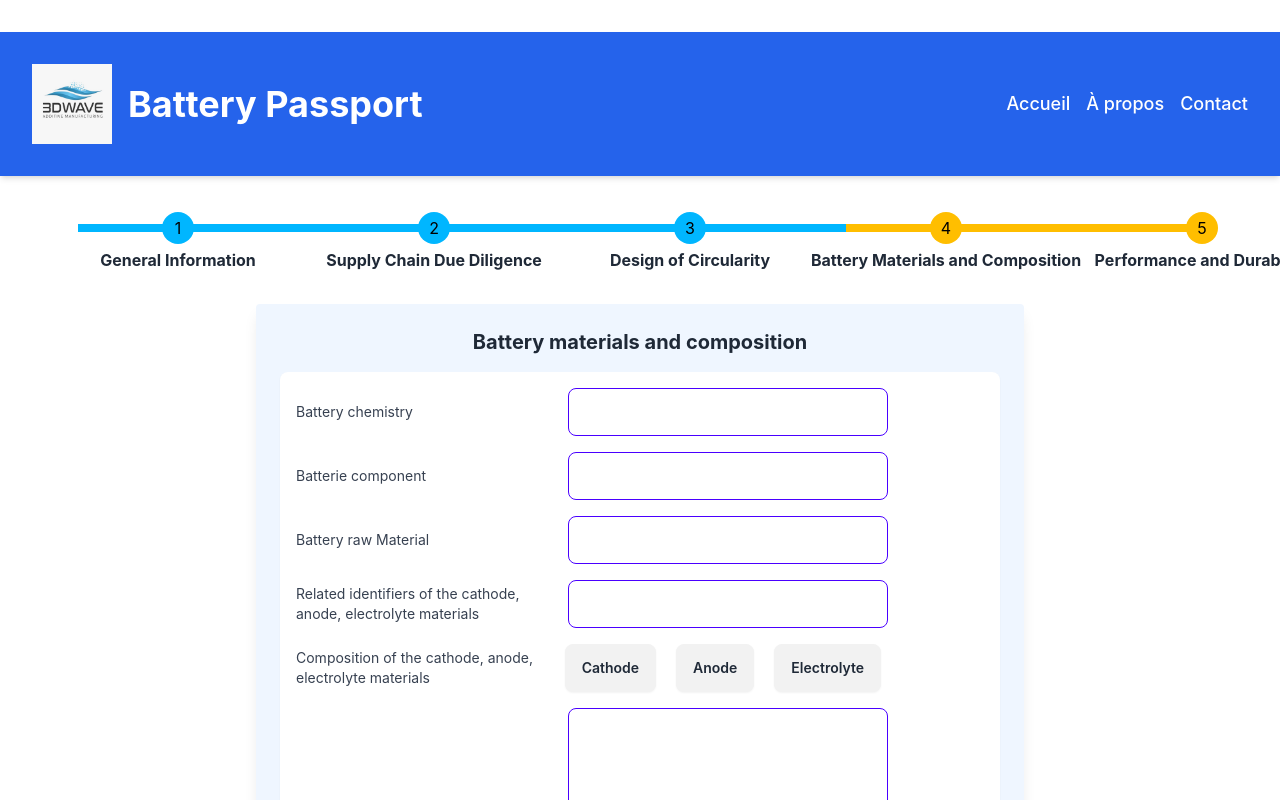
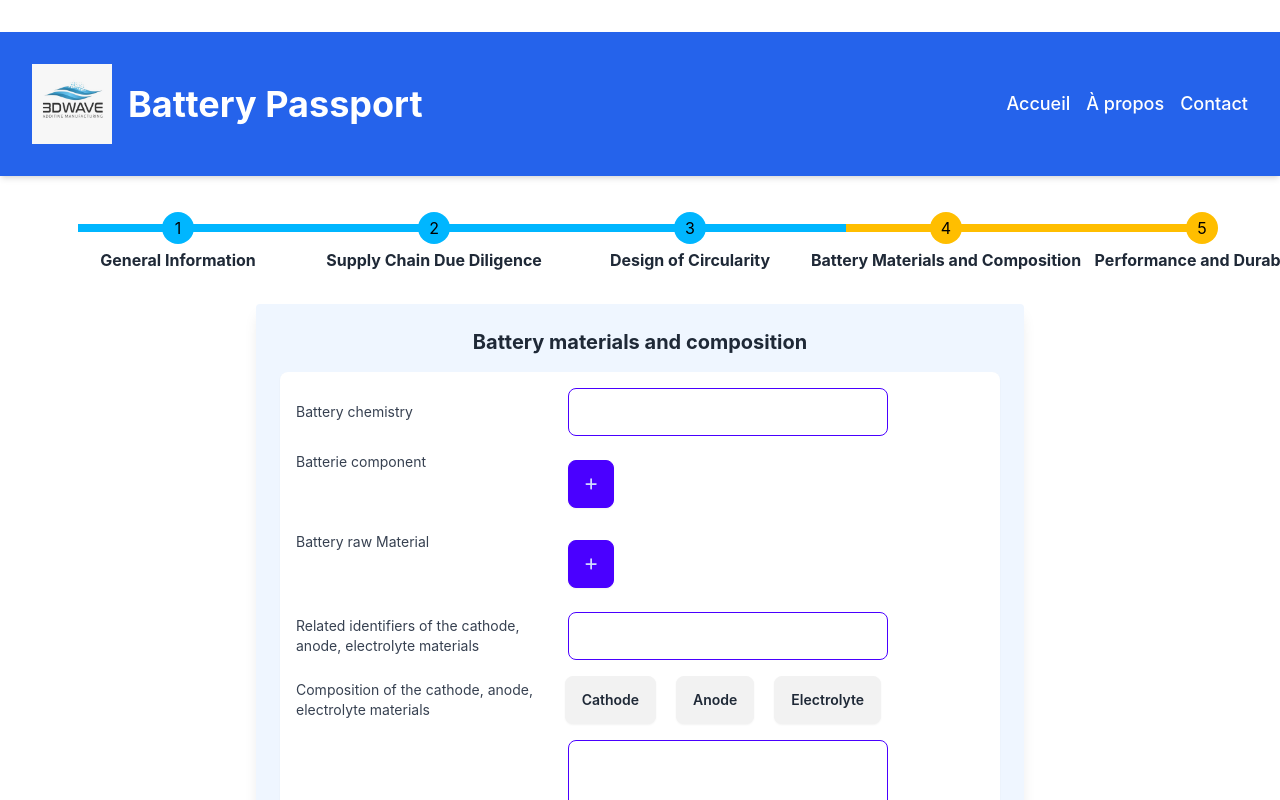
Before and after one commit to BacemJaza/BatteryForm, a React (Create React App) app in the folder battery-form/frontend/: page /batterymaterials in a window 1280 px wide. Shown: the top 800 px of the page. Built offline with nearby package versions, Linux system fonts and the light colour scheme; the HTML template or start-up script is replaced by a standard one.

Commit message:
update inputs battery materials

```diff
--- a/battery-form/frontend/src/components/formComponents/batterymaterials.js
+++ b/battery-form/frontend/src/components/formComponents/batterymaterials.js
@@ -22,8 +22,10 @@ function FormulaireBatteryMaterials() {
   const [anodeDescription, setAnodeDescription] = useState("")
   const [electrolyteDescription, setElectrolyteDescription] = useState("")
   const [showDescription, setShowDescription] = useState("cathode")
-  const [counter,setCounter] = useState(0)
+  const [hazCounter,setHazCounter] = useState(0)
+  const [matCounter,setMatCounter] = useState(0)
   const [hazSub,setHazSub] = useState([])
+  const [rawMat,setRawMat] = useState([])
 
   const navigate = useNavigate();
 
@@ -49,6 +51,9 @@ function FormulaireBatteryMaterials() {
 
   const handleNameOfHazardousSubstancesChange = (event) => {
     setNameOfHazardousSubstances(event.target.value);
+  };
+  const handleRawMatChange = (event) => {
+    setRawMat(event.target.value);
   };
 
   const handleHazardClassesChange = (event) => {
@@ -112,11 +117,17 @@ function FormulaireBatteryMaterials() {
     // Par exemple, naviguer vers une autre page
     navigate('/designofcircularity'); // Remplacez '/generalInformation' par votre chemin de route réel
   };
-  const addInput = () =>{
-    setCounter(counter+1)
-    hazSub.push(counter)
+  const addInputHazSub = () =>{
+    setHazCounter(hazCounter+1)
+    hazSub.push(hazCounter)
     setHazSub(hazSub)
     console.log(hazSub)
+  }
+
+  const addInputRawMat = () =>{
+    setMatCounter(matCounter+1)
+    rawMat.push(matCounter)
+    setRawMat(rawMat)
   }
 
   const [tooltip, setTooltip] = useState({
@@ -163,39 +174,69 @@ function FormulaireBatteryMaterials() {
                 required
               />
             </div>
-            <div className="flex items-center space-x-4">
-              <label htmlFor="batterieComponent" className="text-sm text-gray-700 w-64">Batterie component</label>
+            <div className="flex space-x-4 relative">
+             <label
+                 htmlFor="batteryPassportIdentification"
+                 className="text-sm text-gray-700 w-64 cursor-pointer"
+                 onMouseEnter={() => handleMouseEnter('Nameofhazardoussubstances')}
+                 onMouseLeave={() => handleMouseLeave('Nameofhazardoussubstances')}
+  >
+                Batterie component
+              {/* {tooltip.Nameofhazardoussubstances && (
+              <span className="absolute top-0 -left-56 w-48 mt-2 p-2 bg-gray-200 text-black text-sm rounded-md shadow-lg">
+              "Hazardous substances" (No 20.a-e): Name (agreed substance nomenclature, e.g. IUPAC or chemical name) all hazardous substance (as “any substance that poses a threat to human health and the environment”). Suggested above 0.1 % weight by weight
+              </span>
+               )} */}
+                </label>
+                <div className='flex flex-col'>
+                {hazSub.map((item,key)=>
+                <div key={key}>
                   <input
                 type="text"
-                id="batterieComponent"
-                value={batterieComponent}
-                onChange={handleBatterieComponentChange}
-                className="input input-bordered input-primary w-full max-w-xs"
+
+                value={nameOfHazardousSubstances}
+                onChange={handleNameOfHazardousSubstancesChange}
+                className="input input-bordered input-primary mb-2"
                 required
               />
                 </div>
-            <div className="flex items-center space-x-4 relative">
+
+                )}
+
+                <button type='button' className="btn btn-primary w-fit m-2 flex mx-auto" onClick={addInputHazSub}><FontAwesomeIcon icon={faPlus} /></button>
+                </div>
+              </div>
+            <div className="flex space-x-4 relative">
              <label
                  htmlFor="batteryPassportIdentification"
                  className="text-sm text-gray-700 w-64 cursor-pointer"
-                 onMouseEnter={() => handleMouseEnter('BatteryrawMaterial')}
-                 onMouseLeave={() => handleMouseLeave('BatteryrawMaterial')}
+                 onMouseEnter={() => handleMouseEnter('Nameofhazardoussubstances')}
+                 onMouseLeave={() => handleMouseLeave('Nameofhazardoussubstances')}
   >
                 Battery raw Material
-              {tooltip.BatteryrawMaterial && (
+              {tooltip.Nameofhazardoussubstances && (
               <span className="absolute top-0 -left-56 w-48 mt-2 p-2 bg-gray-200 text-black text-sm rounded-md shadow-lg">
                Raw materials being economically important and vulnerable to supply disruption. List of the Commission is subject to updating, at least every three years to reflect production, market and technological developments. The latest list will be made available via the Raw Materials Information System (RMIS) of the EU Science Hub. In the battery passport, all critical raw materials above a concentration of 0.1 % weight by weight within each (sub)-component of the battery should be specified in an aggregated way for the entire battery.
                </span>
                )}
                 </label>
+                <div className='flex flex-col'>
+                {rawMat.map((item,key)=>
+                <div key={key}>
                   <input
                 type="text"
-                id="batteryRawMaterial"
+
                 value={batteryRawMaterial}
                 onChange={handleBatteryRawMaterialChange}
-                className="input input-bordered input-primary w-full max-w-xs"
+                className="input input-bordered input-primary mb-2"
                 required
               />
+                </div>
+
+                )}
+
+                <button type='button' className="btn btn-primary w-fit m-2 flex mx-auto" onClick={addInputRawMat}><FontAwesomeIcon icon={faPlus} /></button>
+                </div>
               </div>
             <div className="flex items-center space-x-4 relative">
              <label
@@ -282,18 +323,21 @@ function FormulaireBatteryMaterials() {
                )}
                 </label>
                 <div className='flex flex-col'>
-                {hazSub.map((item)=>
+                {hazSub.map((item,key)=>
+                <div key={key}>
                   <input
                 type="text"
-                id={"nameOfHazardousSubstances"+item}
+
                 value={nameOfHazardousSubstances}
                 onChange={handleNameOfHazardousSubstancesChange}
                 className="input input-bordered input-primary mb-2"
                 required
               />
+                </div>
+
                 )}
 
-                <button type='button' className="btn btn-primary w-fit m-2 flex mx-auto" onClick={addInput}><FontAwesomeIcon icon={faPlus} /></button>
+                <button type='button' className="btn btn-primary w-fit m-2 flex mx-auto" onClick={addInputHazSub}><FontAwesomeIcon icon={faPlus} /></button>
                 </div>
               </div>
 
@@ -407,8 +451,8 @@ function FormulaireBatteryMaterials() {
               <div className='flex'>
                 {hazSub.length==0?<div>No substances added.</div>:
                     <div className='flex flex-col'>
-                      {hazSub.map(item=>
-                        <div className='flex pb-2'>
+                      {hazSub.map((item,key)=>
+                        <div className='flex pb-2' key={key}>
                         <h2 className='flex items-center pr-2 mb-2'>#{item+1}:</h2>
                         <input
                         type="text"
```
Lines whose indentation alone changed are shown as unchanged.
